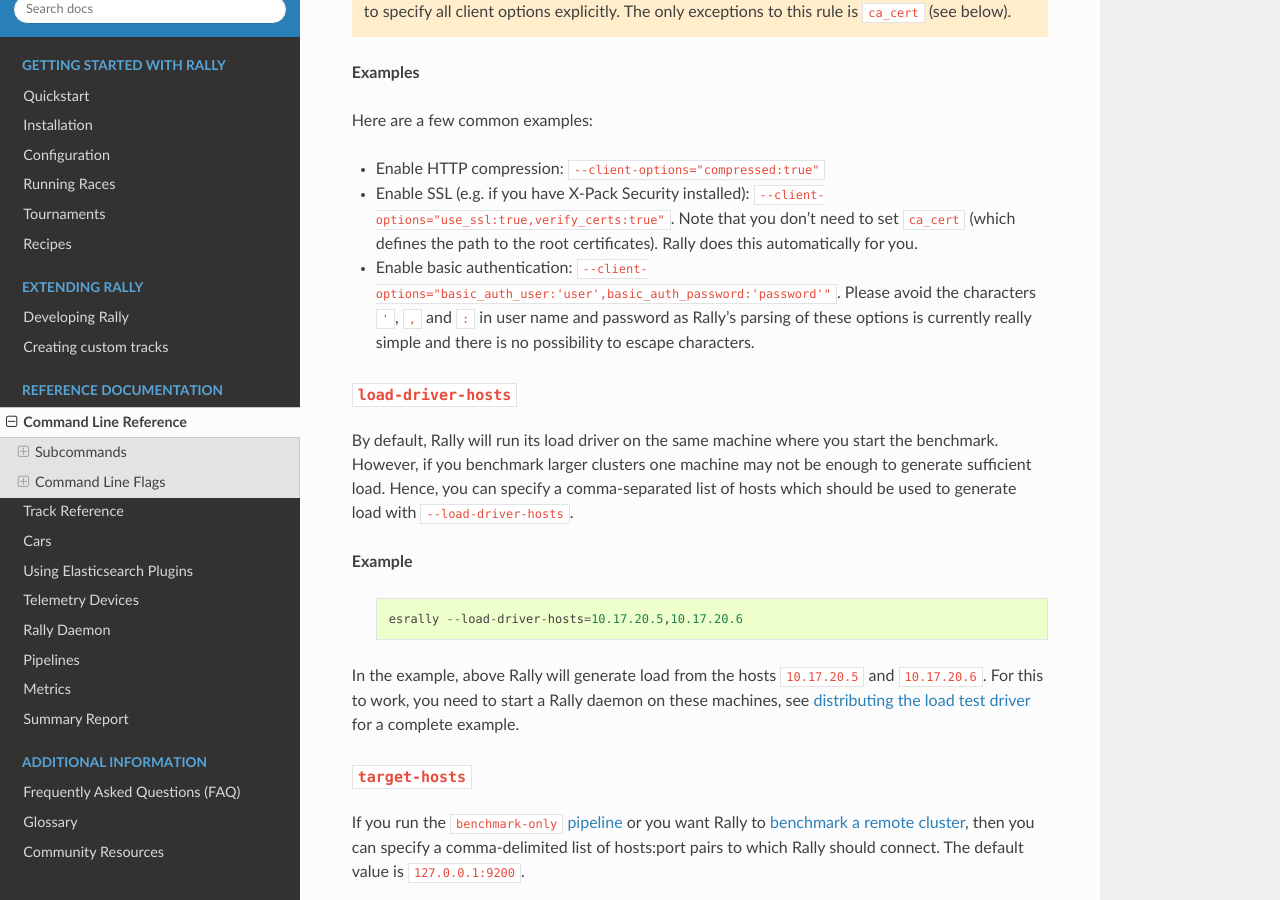
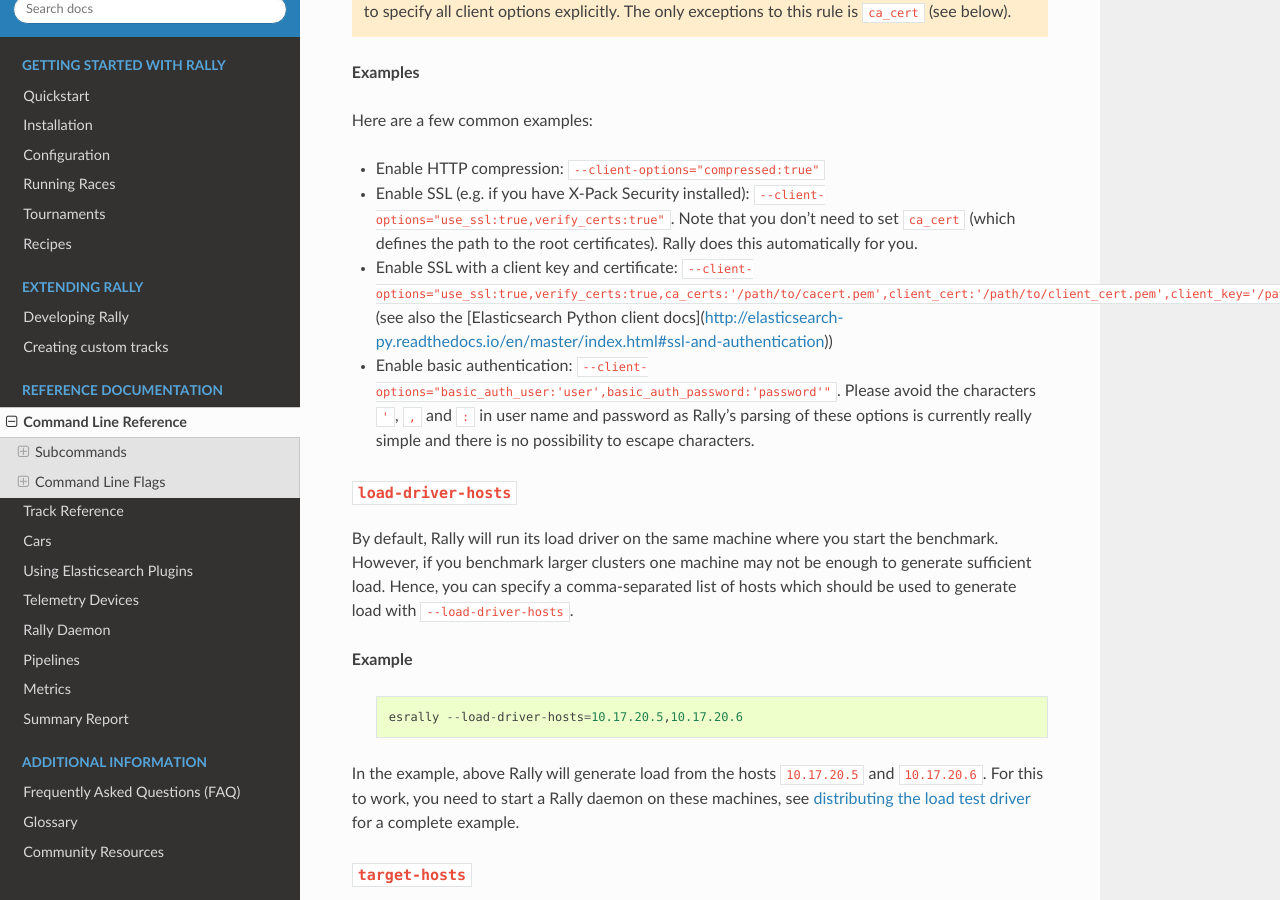
Before and after one commit to elastic/rally, a Sphinx documentation site: the page built from docs/command_line_reference.rst, in a window 1280 px wide and 900 px high, scrolled down 6633 px. Built offline with Sphinx 7.4.7 and the Read the Docs theme 2.0.0, drawn with Linux system fonts in a browser that asks for light colours.

Commit message:
Document SSL config with client key and certificate

```diff
--- a/docs/command_line_reference.rst
+++ b/docs/command_line_reference.rst
@@ -264,6 +264,7 @@
 
 * Enable HTTP compression: ``--client-options="compressed:true"``
 * Enable SSL (e.g. if you have X-Pack Security installed): ``--client-options="use_ssl:true,verify_certs:true"``. Note that you don't need to set ``ca_cert`` (which defines the path to the root certificates). Rally does this automatically for you.
+* Enable SSL with a client key and certificate: ``--client-options="use_ssl:true,verify_certs:true,ca_certs:'/path/to/cacert.pem',client_cert:'/path/to/client_cert.pem',client_key='/path/to/client_key.pem"`` (see also the [Elasticsearch Python client docs](http://elasticsearch-py.readthedocs.io/en/master/index.html#ssl-and-authentication))
 * Enable basic authentication: ``--client-options="basic_auth_user:'user',basic_auth_password:'password'"``. Please avoid the characters ``'``, ``,`` and ``:`` in user name and password as Rally's parsing of these options is currently really simple and there is no possibility to escape characters.
 
 ``load-driver-hosts``
```
